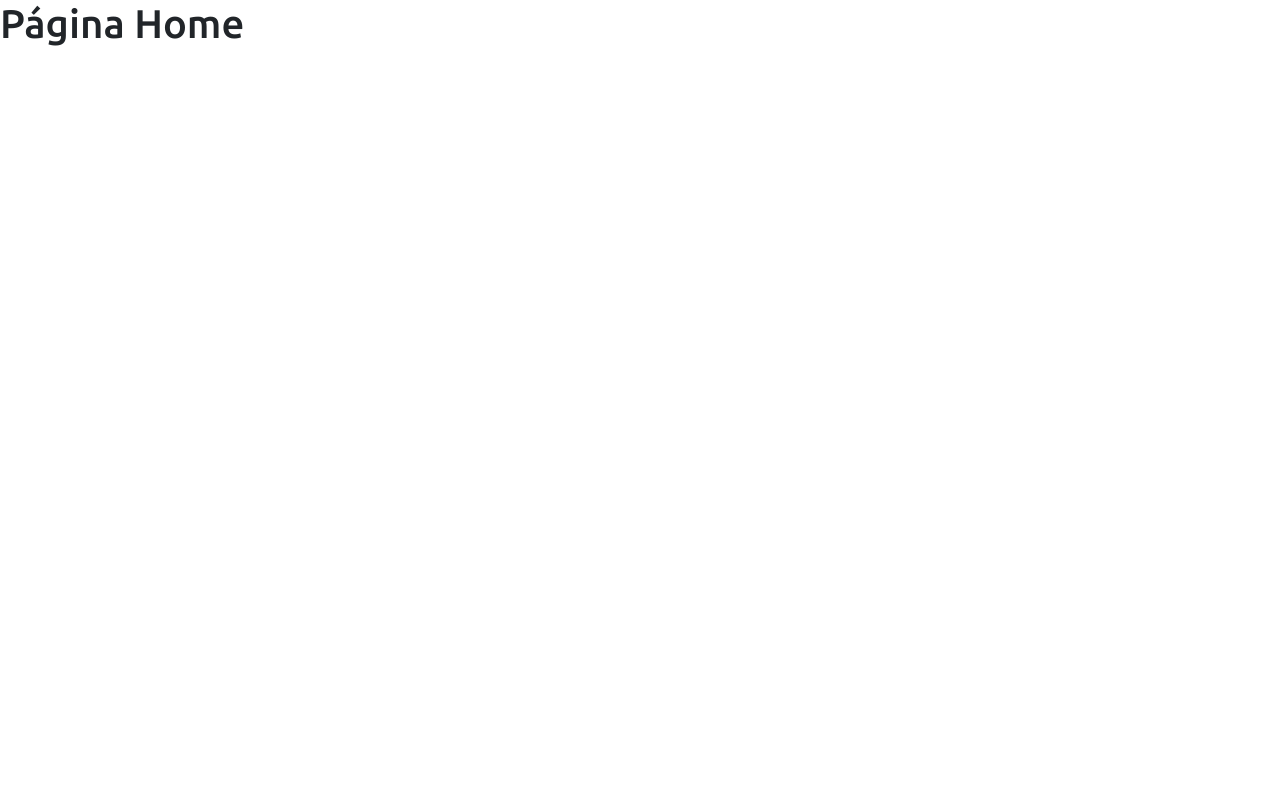
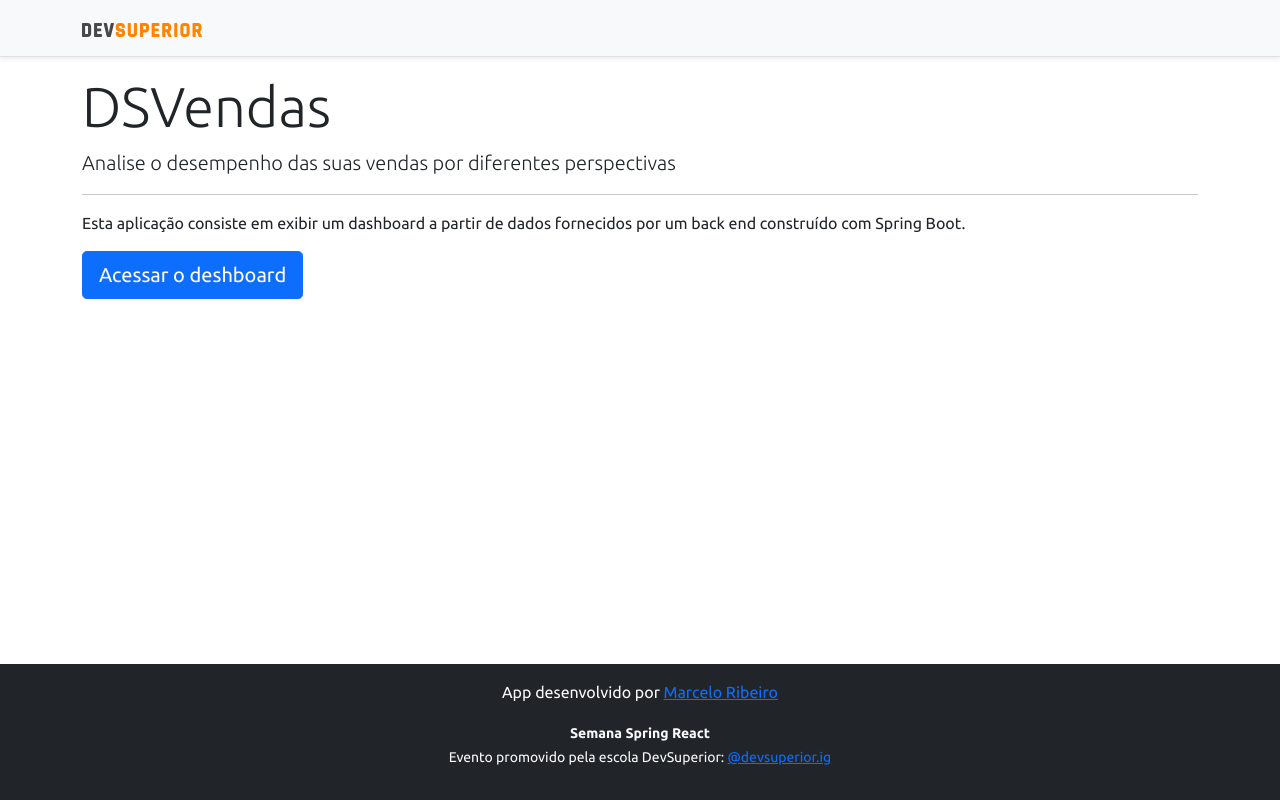
Before and after one commit to Marceloeletron/projeto-sds3, a React (Create React App) app in the folder frontend/: page / in a window 1280 px wide. Built offline with nearby package versions, Linux system fonts and the light colour scheme.

Commit message:
Home, navigation

```diff
--- a/frontend/src/components/NavBar/index.tsx
+++ b/frontend/src/components/NavBar/index.tsx
@@ -1,8 +1,20 @@
-function NavBar() {
+import ImgDsDark from 'assets/img/ds-dark.svg';
+import { Link } from 'react-router-dom';
+
+
+const NavBar = () => {
     return (
-        <div>
-            <h2>DevSuperior</h2>
+
+        <div className="d-flex flex-column flex-md-row align-items-center p-3 px-md-4 mb-3 bg-light border-bottom shadow-sm">
+            <div className="container">
+                <nav className="my-2 my-md-0 mr-md-3">
+                    <Link to="/">
+                        <img src={ImgDsDark} alt="DevSuperior" width="120" />
+                    </Link>
+                </nav>
+            </div>
         </div>
+
     );
 }
 
--- a/frontend/src/pages/Home/index.tsx
+++ b/frontend/src/pages/Home/index.tsx
@@ -1,8 +1,25 @@
+import Footer from "components/footer";
+import NavBar from "components/NavBar";
+import { Link } from "react-router-dom";
+
 const Home = () => {
     return (
-        <div >
-            <h1>Página Home</h1>
-        </div>
+        <>
+            <NavBar />
+            <div className="container">
+                <div className="jumbotron">
+                    <h1 className="display-4">DSVendas</h1>
+                    <p className="lead">Analise o desempenho das suas vendas por diferentes perspectivas</p>
+                    <hr />
+                    <p>Esta aplicação consiste em exibir um dashboard a partir de dados fornecidos por um back end construído com Spring Boot.</p>
+                    <Link className="btn btn-primary btn-lg" to="/dashboard" >
+                        Acessar o deshboard
+                    </Link>
+                </div>
+            </div>
+            <Footer />
+        </>
+
     );
 }
 
```
